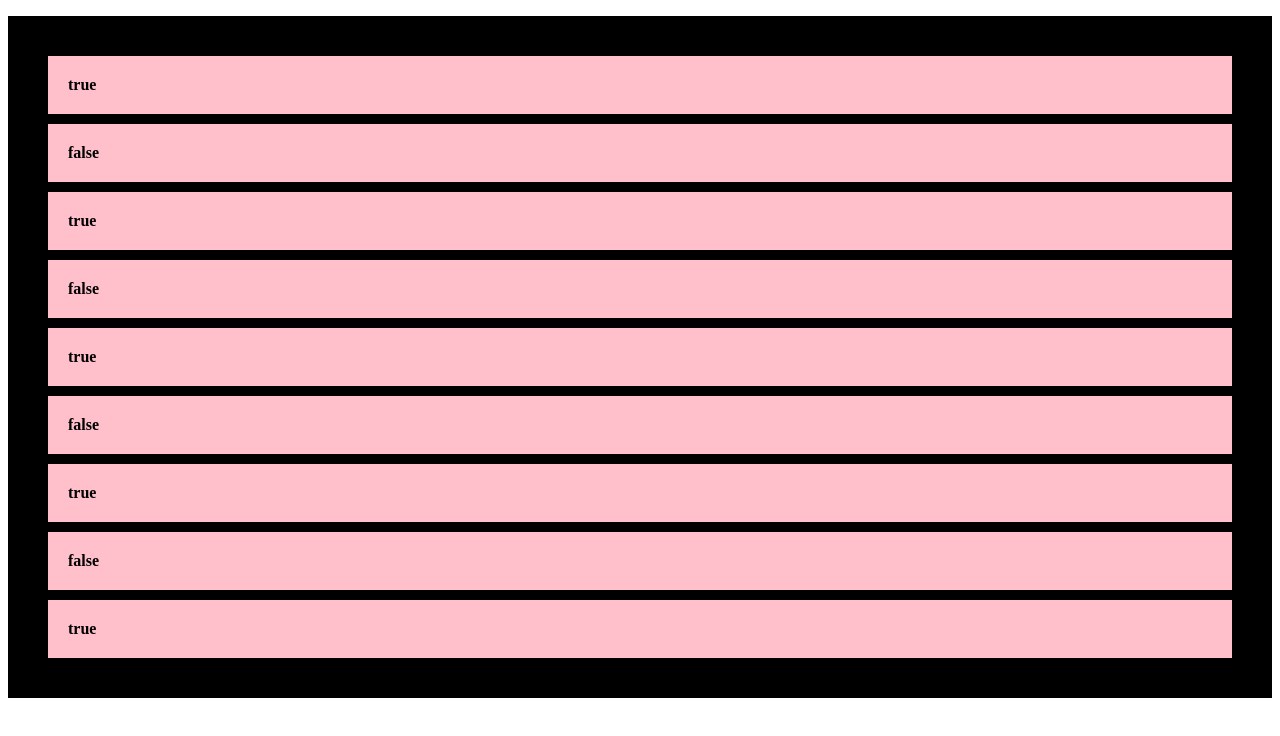
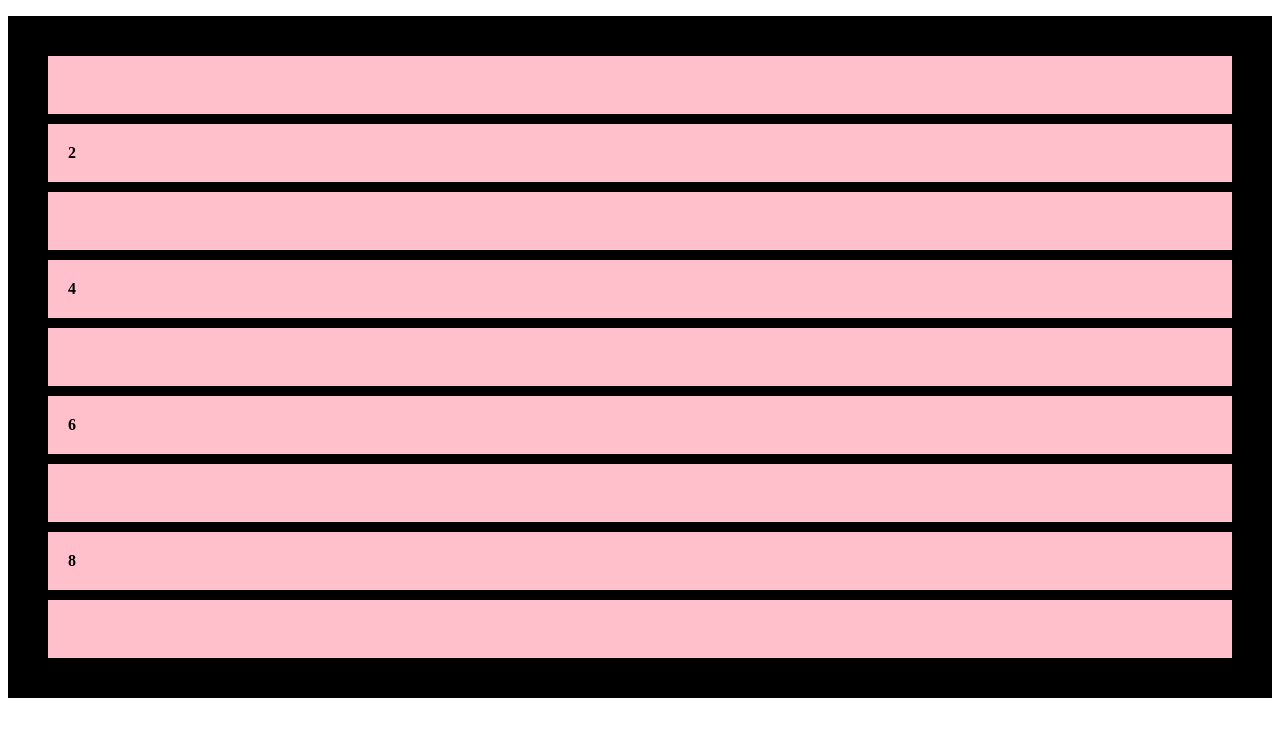
Before and after one commit to ademsaidani799/ngFor-in-depth, an Angular app: page / in a window 1280 px wide. Shown: the top 736 px of the page. Built offline with nearby package versions, Linux system fonts and the light colour scheme.

Commit message:
exploring the even postion in ngFor

```diff
--- a/src/app/app.component.html
+++ b/src/app/app.component.html
@@ -3,8 +3,15 @@
     <li *ngFor="let num of nums;let i=index">{{num}}</li>
   </ul>
 </div> -->
-<div>
+<!-- <div>
   <ul>
     <li *ngFor="let num of nums;let i=even">{{i}}</li>
   </ul>
+</div> -->
+<div>
+  <ul>
+    <li *ngFor="let num of nums">
+      <span *ngIf="num % 2===0">{{num}}</span>
+    </li>
+  </ul>
 </div>
```
